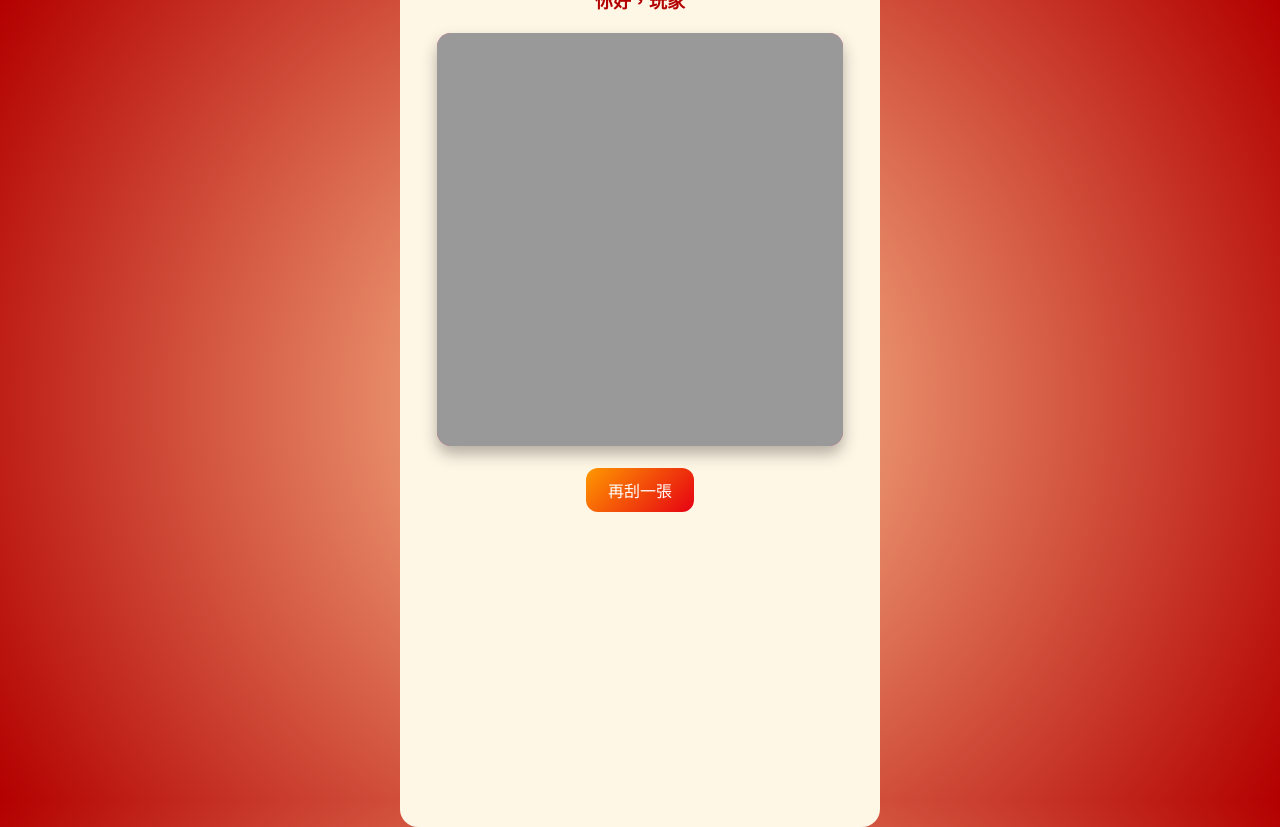
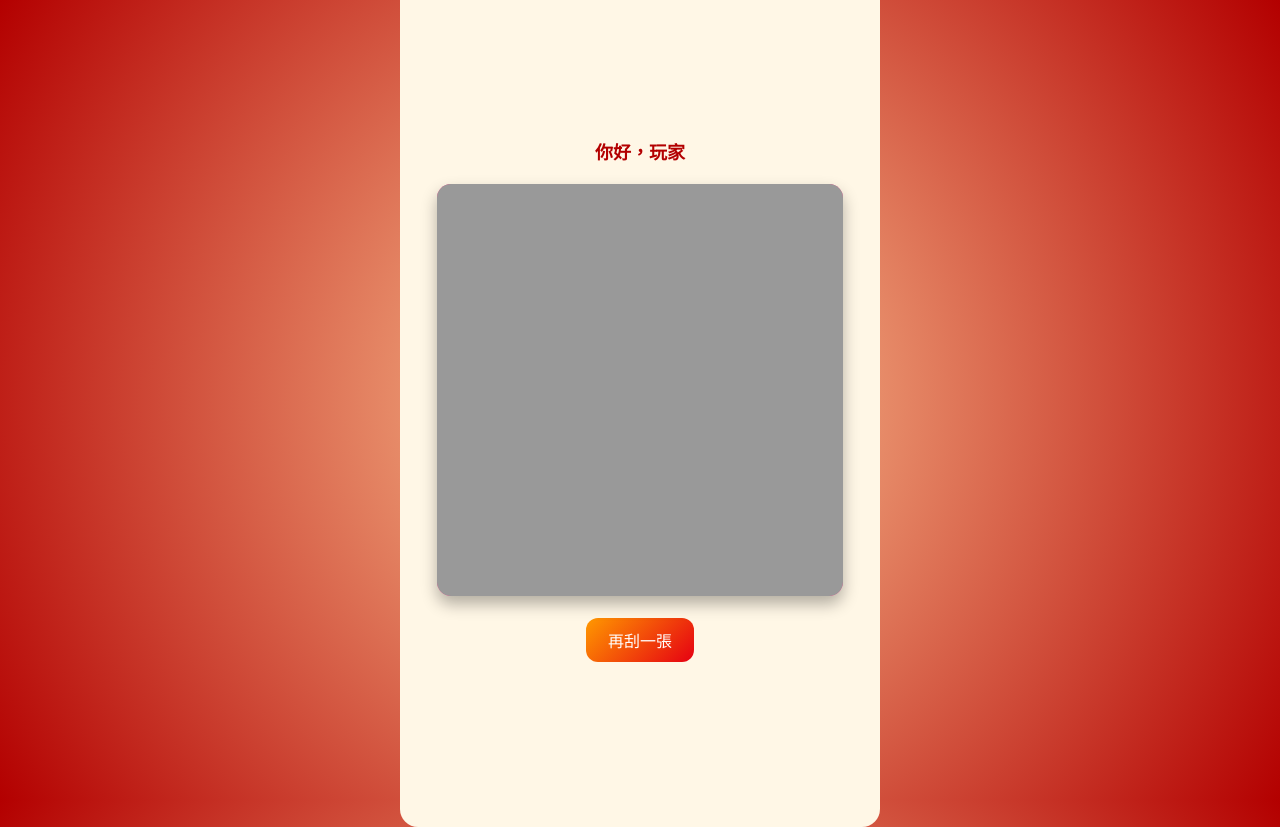
Before and after one commit to lily313999/New-Year-Scratch-Cards, a plain HTML site: page index.html in a window 1280 px wide. Both pictures are taken after a click on the button "開始刮獎". Drawn offline with Linux system fonts and the light colour scheme.

Commit message:
Add files via upload

```diff
--- a/style.css
+++ b/style.css
@@ -103,6 +103,8 @@ button {
   padding: 14px;
   display: flex;
   flex-direction: column;
+  justify-content: center;     /* 🔹 整組垂直置中 */
+  align-items: center;
 }
 
 /* 玩家名稱（一定露出） */
```
